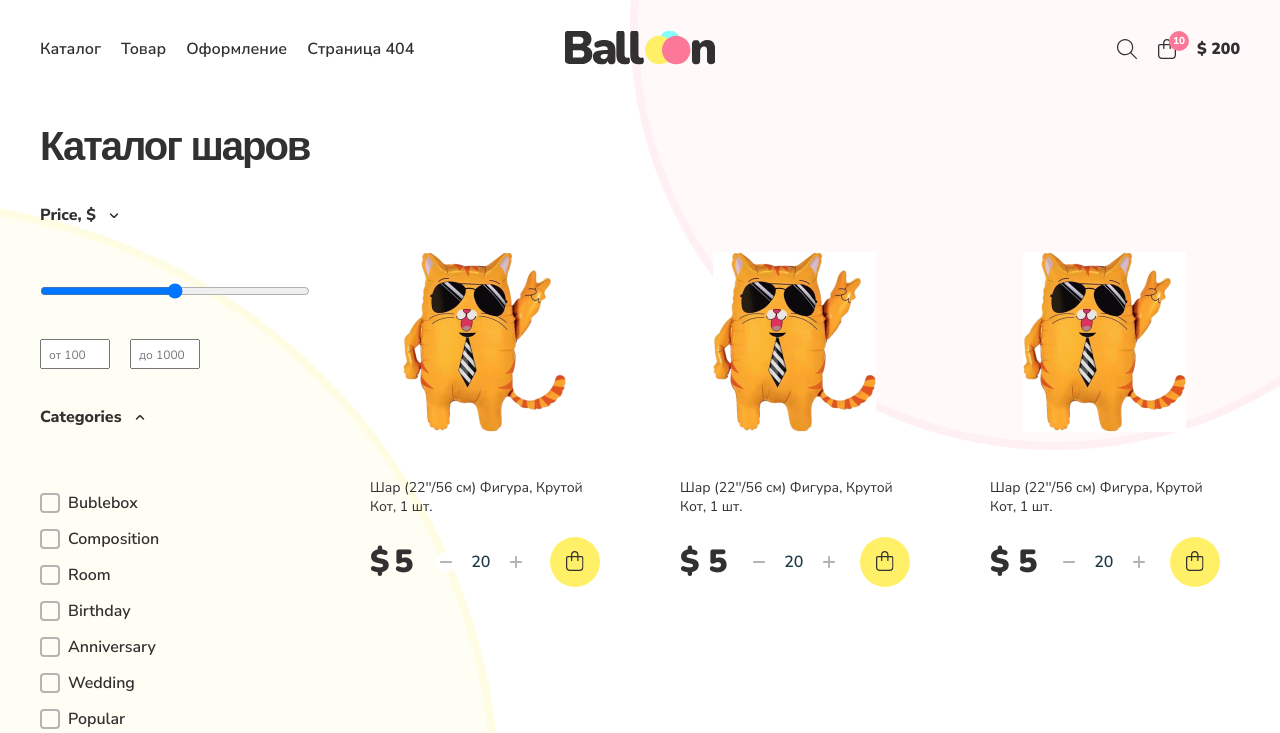
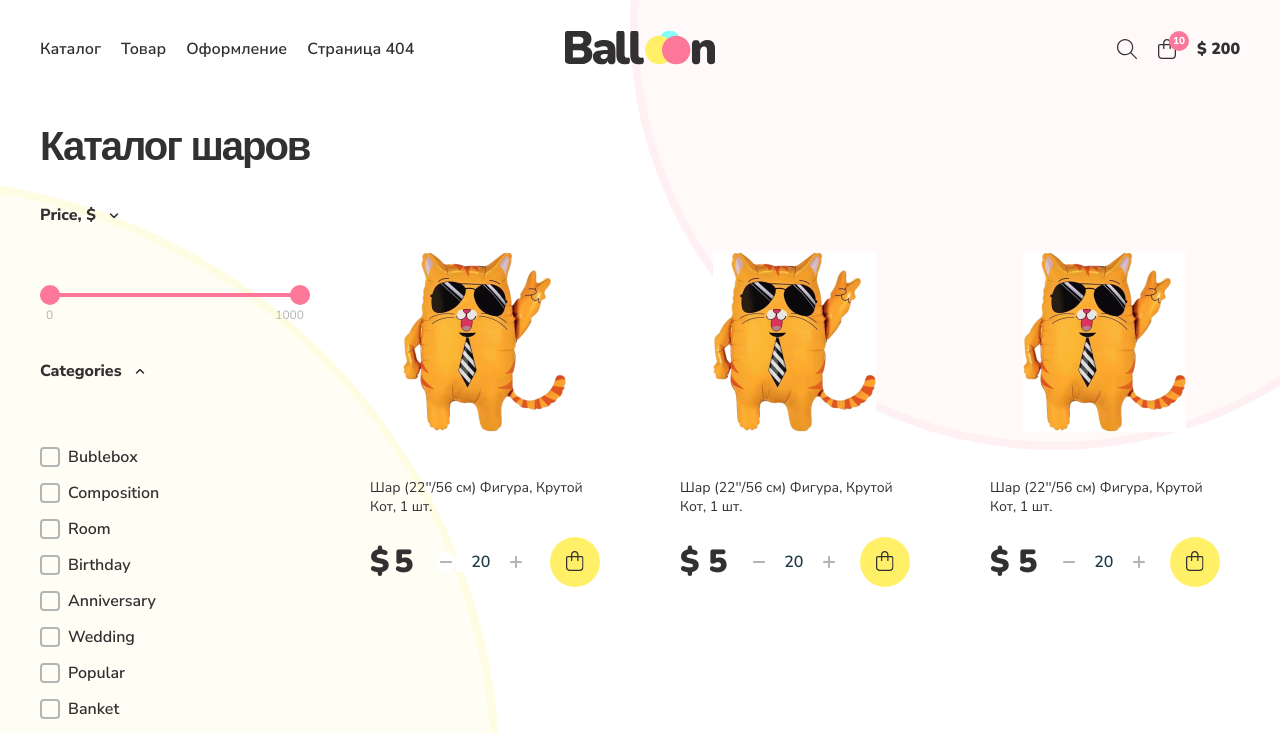
Before and after one commit to izmailowAlex/online_store, a React (Create React App) app: page /catalog in a window 1280 px wide. Shown: the top 733 px of the page. Built offline with nearby package versions, Linux system fonts and the light colour scheme.

Commit message:
feat: add DualSlider component

```diff
--- a/src/components/Main/Catalog.js
+++ b/src/components/Main/Catalog.js
@@ -1,3 +1,4 @@
+import Dualslider from "../UI/DualSlider/DualSlider";
 import Counter from "../UI/Counter/Counter";
 import Checkbox from "../UI/Checkbox/Checkbox";
 import './Catalog.css';
@@ -13,19 +14,7 @@
               <span className="filter-category__title">Price, $</span>
               <span className="filter-category-vector"></span>
             </div>
-            <input className="filter__dual-slide" type="range"></input>
-            <div className="filter-wrapper">
-              <input
-                className="filter__input"
-                type="text"
-                placeholder="от 100"
-              ></input>
-              <input
-                className="filter__input"
-                type="text"
-                placeholder="до 1000"
-              ></input>
-            </div>
+            <Dualslider min={0} max={1000} />
           </div>
           <div className="filter">
             <div className="filter-category">
--- /dev/null
+++ b/src/components/UI/DualSlider/DualSlider.css
@@ -0,0 +1,109 @@
+.dualslider {
+  position: relative;
+  height: 40px;
+  padding: 10px 0 0 0;
+}
+.slider {
+  position: relative;
+  width: 100%;
+}
+
+.slider__track,
+.slider__range,
+.slider__left-value,
+.slider__right-value {
+  position: absolute;
+}
+
+.slider__track,
+.slider__range {
+  border-radius: 2px;
+  height: 4px;
+}
+
+.slider__track {
+  background-color: var(--grey-color);
+  width: 100%;
+  z-index: 1;
+}
+
+.slider__range {
+  background-color: var(--secondary-color);
+  z-index: 2;
+}
+
+.slider__left-value,
+.slider__right-value {
+  color: var(--grey-color);
+  font-size: 12px;
+  margin-top: 16px;
+}
+
+.slider__left-value {
+  left: 6px;
+}
+
+.slider__right-value {
+  right: 6px;
+}
+
+.thumb,
+.thumb::-webkit-slider-thumb {
+  -webkit-appearance: none;
+  -webkit-tap-highlight-color: transparent;
+}
+
+.thumb {
+  pointer-events: none;
+  position: absolute;
+  height: 0;
+  width: 100%;
+  outline: none;
+}
+
+.thumb--zindex-3 {
+  z-index: 3;
+}
+
+.thumb--zindex-4 {
+  z-index: 4;
+}
+
+.thumb--zindex-5 {
+  z-index: 5;
+}
+
+.thumb::-webkit-slider-thumb {
+  background-color: var(--secondary-color);
+  border: none;
+  border-radius: 50%;
+  box-shadow: 0 0 0 0 transparent;
+  cursor: pointer;
+  height: 20px;
+  width: 20px;
+  margin-top: 4px;
+  pointer-events: all;
+  position: relative;
+  transition: box-shadow 0.3s ease-in-out;
+}
+
+.thumb:hover::-webkit-slider-thumb {
+  box-shadow: 0 0 0 5px rgba(253, 120, 152, 0.2);
+}
+
+.thumb::-moz-range-thumb {
+  background-color: var(--secondary-color);
+  border: none;
+  border-radius: 50%;
+  box-shadow: 0 0 0 0 transparent;
+  cursor: pointer;
+  height: 20px;
+  width: 20px;
+  margin-top: 4px;
+  pointer-events: all;
+  position: relative;
+}
+
+.thumb:hover::-moz-range-thumb {
+  box-shadow: 0 0 0 5px rgba(253, 120, 152, 0.2);
+}
--- /dev/null
+++ b/src/components/UI/DualSlider/DualSlider.js
@@ -0,0 +1,79 @@
+import { useState, useRef, useCallback, useEffect } from "react";
+import "./DualSlider.css";
+
+function Dualslider({ min, max }) {
+  const [minVal, setMinVal] = useState(min);
+  const [maxVal, setMaxVal] = useState(max);
+  const minValRef = useRef(null);
+  const maxValRef = useRef(null);
+  const range = useRef(null);
+
+  const getPercent = useCallback(
+    (value) => {
+      return Math.round(((value - min) / (max - min)) * 100);
+    },
+    [min, max]
+  );
+
+  useEffect(() => {
+    if (maxValRef.current) {
+      const minPercent = getPercent(minVal);
+      const maxPercent = getPercent(+maxValRef.current.value);
+
+      if (range.current) {
+        range.current.style.left = `${minPercent}%`;
+        range.current.style.width = `${maxPercent - minPercent}%`;
+      }
+    }
+  }, [minVal, getPercent]);
+
+  useEffect(() => {
+    if (minValRef.current) {
+      const minPercent = getPercent(+minValRef.current.value);
+      const maxPercent = getPercent(maxVal);
+
+      if (range.current) {
+        range.current.style.width = `${maxPercent - minPercent}%`;
+      }
+    }
+  }, [maxVal, getPercent]);
+
+  return (
+    <div className="dualslider">
+      <input
+        type="range"
+        min={min}
+        max={max}
+        value={minVal}
+        ref={minValRef}
+        onChange={(event) => {
+          const value = Math.min(+event.target.value, maxVal - 1);
+          setMinVal(value);
+          event.target.value = value.toString();
+        }}
+        className="thumb thumb--zindex-3"
+      />
+      <input
+        type="range"
+        min={min}
+        max={max}
+        value={maxVal}
+        ref={maxValRef}
+        onChange={(event) => {
+          const value = Math.max(+event.target.value, minVal + 1);
+          setMaxVal(value);
+          event.target.value = value.toString();
+        }}
+        className="thumb thumb--zindex-4"
+      />
+      <div className="slider">
+        <div className="slider__track" />
+        <div className="slider__range" ref={range} />
+        <div className="slider__left-value">{minVal}</div>
+        <div className="slider__right-value">{maxVal}</div>
+      </div>
+    </div>
+  );
+}
+
+export default Dualslider;
```
